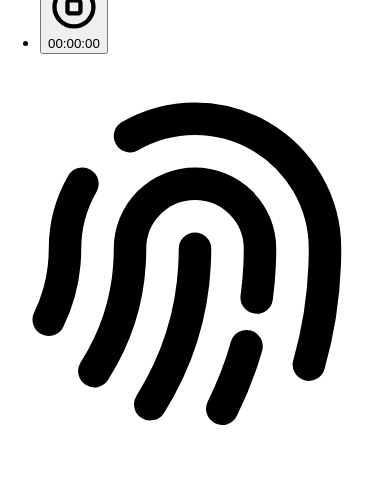
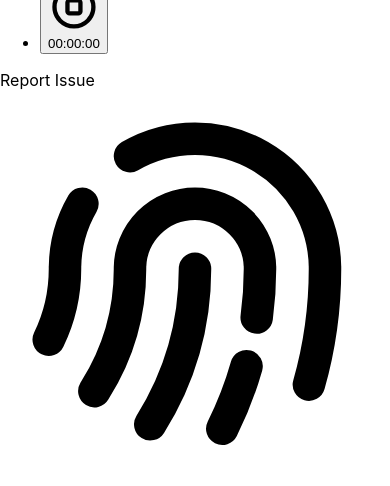
Before and after one commit to friendlymatthew/seekwmp, a Next.js app: page / in a window 390 px wide. Shown: the part 751-1237 px from the top of the page. Before the commit the page ends 1215 px from the top, so only its background shows below. Built offline with nearby package versions, Linux system fonts and the light colour scheme.

Commit message:
updated readme

```diff
--- a/components/NavBar.js
+++ b/components/NavBar.js
@@ -1,8 +1,10 @@
 export default function NavBarComponent(props) {
   return (
     <div className="flex items-center py-2 px-12 justify-between bg-gray-700">
-      <span className="lg:text-xl text-md italic text-white place-items-start font-medium ">
-        Seek
+      <span className="lg:text-xl text-md italic hover:opacity-80 text-white place-items-start font-medium ">
+        <a href="https://github.com/matthewkim0/seekwmp" target="_blank" rel="noreferrer">
+          Seek
+        </a>
 
       </span>
 
--- a/pages/index.js
+++ b/pages/index.js
@@ -36,6 +36,7 @@ export default function Home() {
 
   const [success, setSuccess] = useState(false);
   const [error, setError] = useState(false);
+  const [errorMessage, setErrorMessage] = useState("");
 
   const [pressSubmit, setPressSubmit] = useState(false);
 
@@ -80,7 +81,7 @@ export default function Home() {
         id: id,
       };
 
-      fetch("https://seekserverwmp.herokuapp.com/api/v1/post", {
+      fetch("http://localhost:80/api/v1/post", {
         method: "POST",
         headers: {
           "Content-Type": "application/json",
@@ -88,13 +89,15 @@ export default function Home() {
         body: JSON.stringify(postData),
       })
         .then((response) => response.json())
-        .then(data => {
+        .then((data) => {
           console.log("Success: ", data);
           setSuccess(true);
-        }).catch((error) => {
+        })
+        .catch((error) => {
           console.log("Error: ", error);
+          setErrorMessage(error.message);
           setError(true);
-        })
+        });
     }
   };
 
@@ -140,8 +143,8 @@ export default function Home() {
                 <li>Video Id: {query.id}</li>
                 <li>Market: {query.market}</li>
                 <li>Station: {query.station}</li>
-                <li className="w-11/12 lg:max-w-4xl mt-6 text-lg text-opacity-100 font-medium text-black">
-                  <div>Snippet:</div>
+                <li className="w-11/12 lg:max-w-4xl mt-6 text-lg text-opacity-80 font-medium text-black">
+                  <div className="text-opacity-100 text-black">Snippet:</div>
                   {query.snippet}
                 </li>
               </ul>
@@ -232,10 +235,8 @@ export default function Home() {
 
           <section className="w-11/12 lg:max-w-4xl">
             <div className="bg-gray-100 rounded-b-md py-8 px-6">
-              <div className="text-2xl font-semibold">
-                Submission Details
-              </div>
-              <div className="text-md opacity-80 italic mb-2">
+              <div className="text-2xl font-semibold">Submission Details</div>
+              <div className="text-md opacity-80 italic mb-4">
                 Press below to seek to specified time
               </div>
 
@@ -343,7 +344,17 @@ export default function Home() {
                   </a>
                 </div>
               ) : (
-                <div className="pb-4"></div>
+                <div className="flex justify-end">
+                  <a
+                    href="https://forms.gle/adhB5GFFUGn1FT46A"
+                    target="_blank"
+                    rel="noreferrer"
+                  >
+                    <div className="text-sm opacity-80 italic font-medium hover:underline transition ease-in duration-300">
+                      Report Issue
+                    </div>
+                  </a>
+                </div>
               )}
 
               {success ? (
@@ -401,12 +412,12 @@ export default function Home() {
       </main>
 
       <footer>
-        <div className="items-center flex bg-gray-700 py-4 px-6 mt-20 items-center">
         <a
           href="https://github.com/matthewkim0/seekwmp"
           target="_blank"
           rel="noreferrer"
         >
+          <div className="group items-center flex space-x-4 bg-gray-700 py-4 px-6 mt-20 items-center">
             <svg
               xmlns="http://www.w3.org/2000/svg"
               className="h-6 w-6 text-white"
@@ -421,8 +432,12 @@ export default function Home() {
                 d="M12 11c0 3.517-1.009 6.799-2.753 9.571m-3.44-2.04l.054-.09A13.916 13.916 0 008 11a4 4 0 118 0c0 1.017-.07 2.019-.203 3m-2.118 6.844A21.88 21.88 0 0015.171 17m3.839 1.132c.645-2.266.99-4.659.99-7.132A8 8 0 008 4.07M3 15.364c.64-1.319 1-2.8 1-4.364 0-1.457.39-2.823 1.07-4"
               />
             </svg>
+
+            <div className="text-md text-white group-hover:text-opacity-90 transition ease-in duration-200 italic font-medium">
+              Source Code
+            </div>
+          </div>
         </a>
-        </div>
       </footer>
     </div>
   );
```
Also changed, not shown: 1 other file (tests, documents, lock files or other folders). Lines whose indentation alone changed are shown as unchanged.
